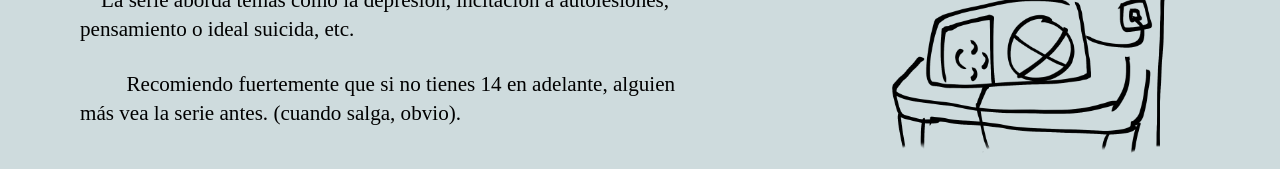
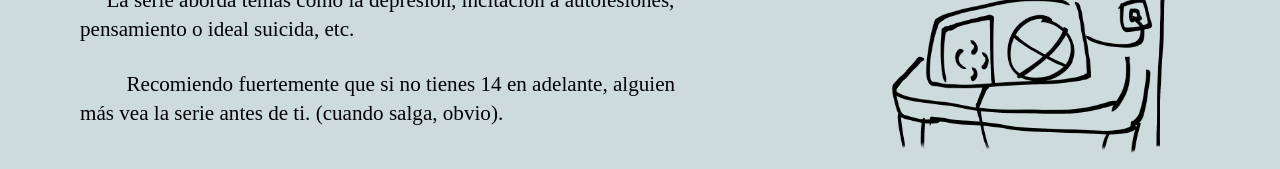
Before and after one commit to ig1332/AF-webos, a plain HTML site: page index.html in a window 1280 px wide. Shown: the part 294-463 px from the top of the page. Drawn offline with Linux system fonts and the light colour scheme.

Commit message:
Update index.html

```diff
--- a/index.html
+++ b/index.html
@@ -187,9 +187,9 @@
         <p>Aero Friendz es una serie animada de objetos de estilo 80s - 90s y principios de los 2000. que viven dentro de un mundo aparentemente normal pero en el que habitan estos mismos objetos.</p>
 
         <p>Es de ese tipo de productos aparentemente infantiles pero que ocultan temas fuertes.<br>
-        &nbsp;&nbsp;&nbsp;&nbsp;La serie aborda temas como la depresión, incitación a autolesiones, pensamiento o ideal suicida, etc.</p>
+        &nbsp;&nbsp;&nbsp;&nbsp;  La serie aborda temas como la depresión, incitación a autolesiones, pensamiento o ideal suicida, etc.</p>
 
-        <p>Recomiendo fuertemente que si no tienes 14 en adelante, alguien más vea la serie antes. (cuando salga, obvio).</p>
+        <p>Recomiendo fuertemente que si no tienes 14 en adelante, alguien más vea la serie antes de ti. (cuando salga, obvio).</p>
 
         <p class="no-indent">¿Quieres saber más? visita mis otras redes!</p>
       </div>
```
